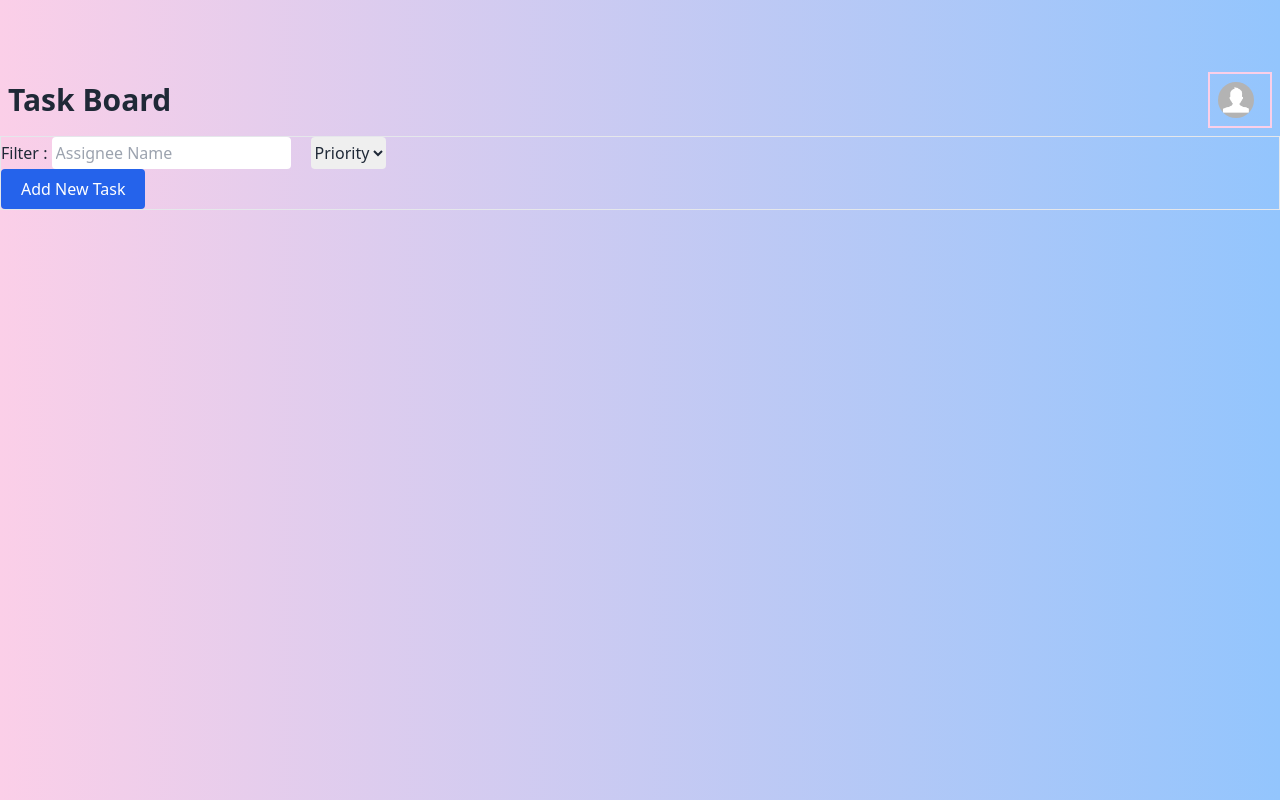
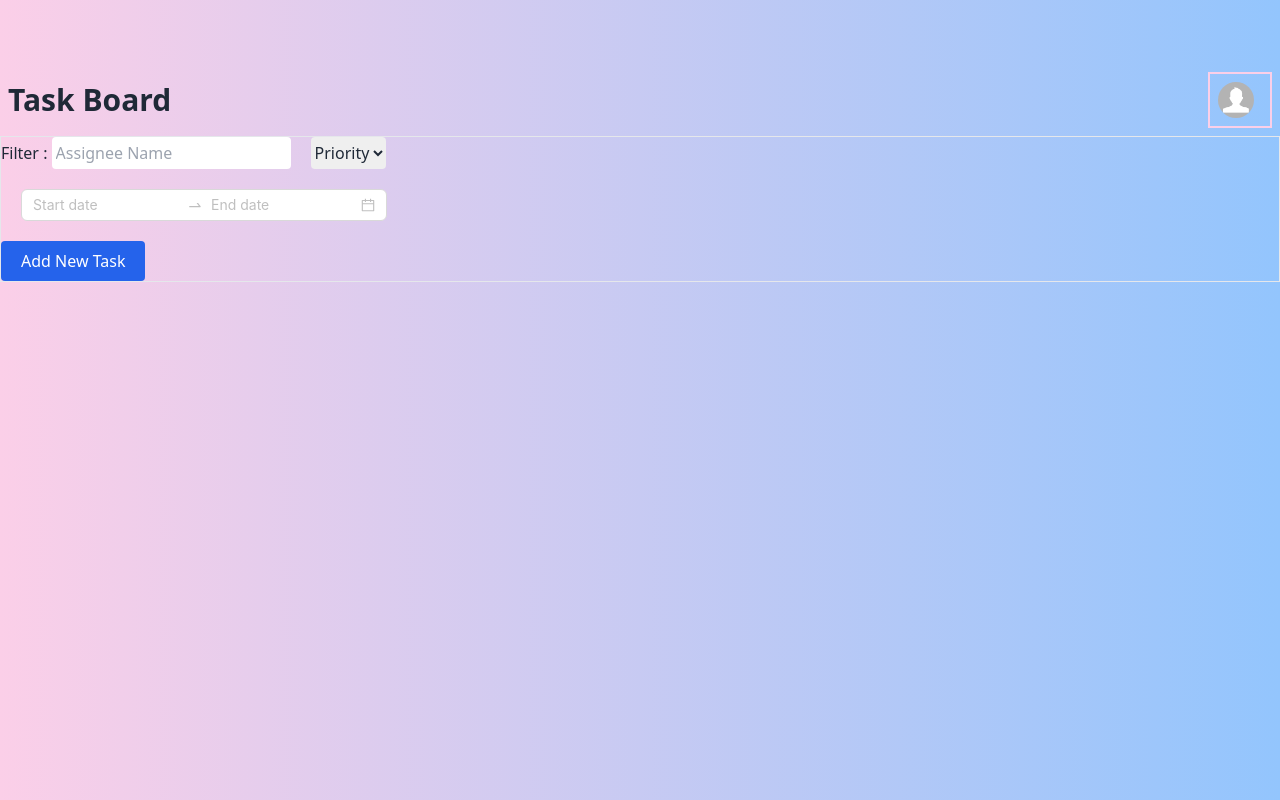
Before and after one commit to Tanvir-Ramim/task-hyper-client, a React (Vite) app: page /taskBoard in a window 1280 px wide. Built offline with nearby package versions, Linux system fonts and the light colour scheme; no server answers.

Commit message:
date picket added for filter

```diff
--- a/package.json
+++ b/package.json
@@ -10,10 +10,12 @@
     "preview": "vite preview"
   },
   "dependencies": {
+    "antd": "^5.15.3",
     "aos": "^2.3.4",
     "firebase": "^10.9.0",
     "localforage": "^1.10.0",
     "match-sorter": "^6.3.4",
+    "moments": "^0.0.2",
     "react": "^18.2.0",
     "react-dom": "^18.2.0",
     "react-hot-toast": "^2.4.1",
--- a/src/Pages/TaskBoard/TaskBoard.jsx
+++ b/src/Pages/TaskBoard/TaskBoard.jsx
@@ -2,8 +2,14 @@
 import TopPart from "./TopPart";
 
 
+import { DatePicker } from 'antd';
+import { useState } from 'react';
+import moment from 'moment';
+const { RangePicker } = DatePicker;
+
 const TaskBoard = () => {
-
+    const [dates, setDates] = useState([])
+    console.log(dates)
     return (
         <div className="bg-gradient-to-r from-pink-200 to-blue-300 min-h-screen">
             <div className="max-w-[1400px] pt-16 m-auto">
@@ -21,7 +27,17 @@ const TaskBoard = () => {
                             <option value="">P1</option>
                             <option value="">P2</option>
                            </select>
+                           <div className="m-5" >
+      < RangePicker
+        onChange={(values) => {
 
+          setDates(values.map(item=>{
+            return  moment(item).format('YYYY-DD-MM')
+          }))
+        }}
+
+      />
+    </div>
 
                         </div>
                         </div>
```
Also changed, not shown: 1 other file (tests, documents, lock files or other folders).
